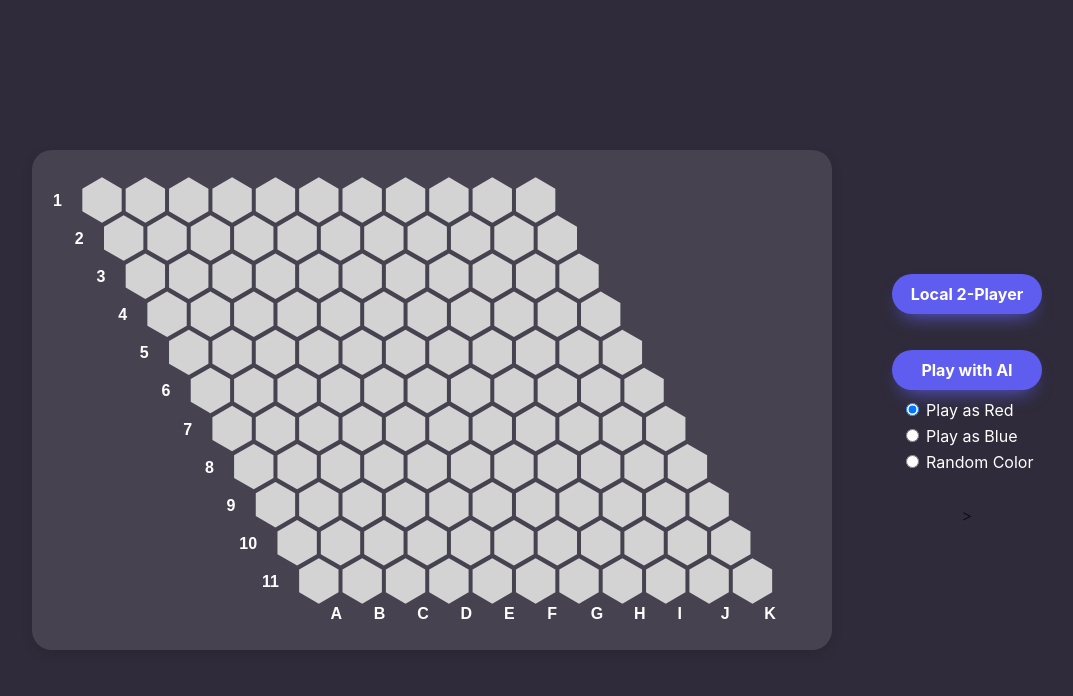
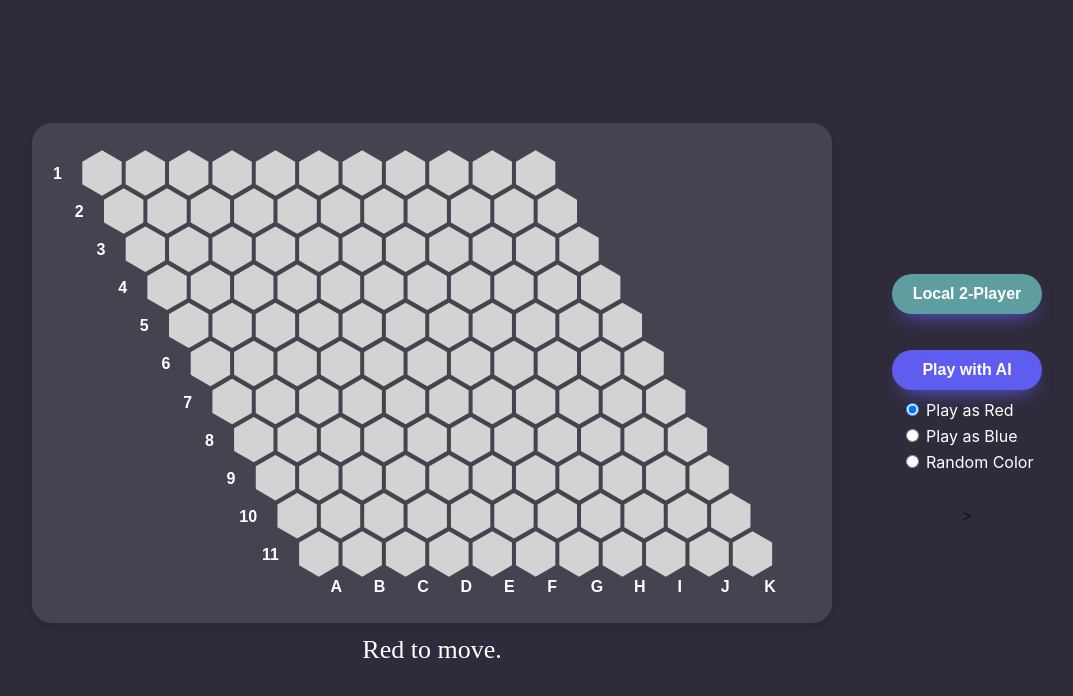
Before and after one commit to supernoob00/HexGame, a website built with Parcel: page src/index.html in a window 1280 px wide. Both pictures are taken after a click on the button "Local 2-Player". Shown: the whole page, without its empty margins (103-1176 px from the left). Built offline with nearby package versions, Linux system fonts and the light colour scheme.

Commit message:
Added current turn text

```diff
--- a/package.json
+++ b/package.json
@@ -2,13 +2,11 @@
   "name": "hex",
   "version": "1.0.0",
   "description": "",
-  "main": "index.js",
   "type": "module",
   "scripts": {
     "test": "jest",
     "build": "parcel build ./src/index.html --public-url ./",
     "start": "parcel ./src/index.html",
-    "prebuild-dev": "shx rm -rf dist/*",
     "build-dev": "parcel build ./src/index.html --no-optimize --public-url ./",
     "prebuild": "shx rm -rf dist/*",
     "push-gh-pages": "push-dir --dir=dist --branch=gh-pages --cleanup --verbose"
--- a/src/AIGameController.ts
+++ b/src/AIGameController.ts
@@ -6,6 +6,7 @@ import { GameEvaluator } from "./GameEvaluator";
 import { HexNode } from "./HexNode";
 
 export class AIGameController implements Controller {
+    // TODO: create openings table
     public static readonly RED_OPENINGS: HexNode[];
 
     private display: Display;
@@ -50,14 +51,8 @@ export class AIGameController implements Controller {
         } else {
             this.game.switchPlayer();
         }
-    }
 
-    aiFirstRedMove(): void {
-
-    }
-
-    aiFirstBlueMove(): void {
-        const possibleMoves = OPENING
+        this.display.drawGameInfo();
     }
 
     private aiRandomMove(): void {
@@ -79,6 +74,7 @@ export class AIGameController implements Controller {
         } else {
             this.game.switchPlayer();
         }
+        this.display.drawGameInfo();
     }
 
     private placeToken(x: number, y: number) {
--- a/src/Display.ts
+++ b/src/Display.ts
@@ -4,15 +4,10 @@ import { Token } from "./Token";
 import { Controller } from "./Controller";
 import { Game } from "./Game";
 import { HexNode } from "./HexNode";
+import { LocalGameController } from "./LocalGameController";
+import { AIGameController } from "./AIGameController";
 
 export class Display {
-    readonly CANVAS = document.getElementById("game-canvas") as HTMLCanvasElement;
-    readonly CTX = this.CANVAS.getContext("2d");
-    readonly CANVAS_HEIGHT = this.CANVAS.clientHeight;
-    readonly CANVAS_WIDTH = this.CANVAS.clientWidth;
-    readonly CANVAS_ORIGIN_X = this.CANVAS.offsetLeft + this.CANVAS.clientLeft;
-    readonly CANVAS_ORIGIN_Y = this.CANVAS.offsetTop + this.CANVAS.clientTop;
-
     static readonly CANVAS_HRZ_BORDER = 70;
     static readonly CANVAS_VERT_BORDER = 50;
 
@@ -33,6 +28,14 @@ export class Display {
     static readonly GRID_ORIGIN_X = this.CANVAS_HRZ_BORDER;
     static readonly GRID_ORIGIN_Y = this.CANVAS_VERT_BORDER;
 
+    readonly GAME_INFO = document.getElementById("game-info");
+    readonly CANVAS = document.getElementById("game-canvas") as HTMLCanvasElement;
+    readonly CTX = this.CANVAS.getContext("2d");
+    readonly CANVAS_HEIGHT = this.CANVAS.clientHeight;
+    readonly CANVAS_WIDTH = this.CANVAS.clientWidth;
+    readonly CANVAS_ORIGIN_X = this.CANVAS.offsetLeft + this.CANVAS.clientLeft;
+    readonly CANVAS_ORIGIN_Y = this.CANVAS.offsetTop + this.CANVAS.clientTop;
+
     readonly gap: number;
     readonly sideCount: number;
     readonly hexRadius: number;
@@ -48,6 +51,7 @@ export class Display {
     // view can access the game object to get information about it, but should not
     // modify it in any way
     readonly game: Game;
+    private controller: Controller;
 
     constructor(gap: number, game: Game) {
         this.gap = gap;
@@ -112,12 +116,21 @@ export class Display {
 
     }
 
+    private drawGameInfo(): void {
+        if (this.game.isGameOver()) {
+            this.GAME_INFO.textContent = (this.game.getWinner() === Token.RED ? "Red" : "Blue") + " won!";
+        } else {
+            this.GAME_INFO.textContent = (this.game.getCurrentPlayer() === Token.RED ? "Red" : "Blue") + " to move.";
+        }
+    }
+
     /**
      * Draws current game state to canvas.
      */
     draw(): void {
         this.drawHexagons();
         this.drawText();
+        this.drawGameInfo();
     }
 
     /**
@@ -227,6 +240,8 @@ export class Display {
     }
 
     addInputHandling(controller: Controller): void {
+        this.controller = controller;
+
         // add click events to tiles
         this.CANVAS.addEventListener("click", (event) => {
             if (!this.inputActive) {
@@ -242,6 +257,7 @@ export class Display {
                             && this.game.getToken(i, j) === Token.EMPTY) {
                         this.activeHoverNode = null;
                         controller.applyMove(i, j);
+                        this.drawGameInfo();
                         return;
                     }
                 }
--- a/src/LocalGameController.ts
+++ b/src/LocalGameController.ts
@@ -24,6 +24,7 @@ export class LocalGameController implements Controller {
         } else {
             this.game.switchPlayer();
         }
+        this.display.drawGameInfo();
     }
 
     makeWinner(currentPlayer: Token.RED | Token.BLUE): void {
--- a/src/Main.ts
+++ b/src/Main.ts
@@ -11,6 +11,7 @@ function startTwoPlayerGame() {
     display.CANVAS.replaceWith(display.CANVAS.cloneNode(true));
     game = new Game(11);
     display = new Display(4, game);
+
     display.draw();
     display.addInputHandling(new LocalGameController(display));
 }
@@ -44,11 +45,19 @@ function startAIGame() {
 
 // event handler for new game button
 const newGameButton = document.getElementById("new-game-button");
-newGameButton.onclick = startTwoPlayerGame;
+newGameButton.onclick = () => {
+    newGameButton.classList.add("button-highlight");
+    newGameAIButton.classList.remove("button-highlight");
+    startTwoPlayerGame();
+};
 
 // event handler for new game with AI button
 const newGameAIButton = document.getElementById("new-game-ai-button");
-newGameAIButton.onclick = startAIGame;
+newGameAIButton.onclick = () => {
+    newGameAIButton.classList.add("button-highlight");
+    newGameButton.classList.remove("button-highlight");
+    startAIGame();
+}
 
 // start game
 startTwoPlayerGame();
--- a/src/index.html
+++ b/src/index.html
@@ -5,15 +5,18 @@
     <meta name="viewport" content="width=device-width, initial-scale=1.0">
     <title>Document</title>
     <script var exports={};></script>
-    <script type="module" src="../out/Main.js" defer></script>
+    <script type="module" src="./Main.ts" defer></script>
     <link rel="stylesheet" href="./style.css">
 </head>
 <body>
     <div class="game">
-        <canvas id="game-canvas" width="800" height="500"></canvas>
+        <div class="game-area">
+            <canvas id="game-canvas" width="800" height="500"></canvas>
+            <div id="game-info"></div>
+        </div>
 
         <div class="start-game-buttons">
-            <button id = "new-game-button">Local 2-Player</button>
+            <button id = "new-game-button" class="button-highlight">Local 2-Player</button>
             <div class="start-ai-game-buttons">
                 <button id = "new-game-ai-button">Play with AI</button>
                 <div class="ai-game-options">
--- a/src/style.css
+++ b/src/style.css
@@ -6,6 +6,7 @@ html, body {
 
 body {
   display: flex;
+  flex-direction: column;
   justify-content: center;
 }
 
@@ -15,6 +16,18 @@ body {
   gap: 60px;
   align-items: center;
   margin: 0 auto;
+}
+
+.game-area {
+  display: flex;
+  flex-direction: column;
+  align-items: center;
+}
+
+#game-info {
+  font-size: 26px;
+  color: white;
+  margin: 12px;
 }
 
 #game-canvas {
@@ -45,19 +58,17 @@ button {
   box-sizing: border-box;
   color: #FFFFFF;
   cursor: pointer;
-  font-family: Inter,Helvetica,"Apple Color Emoji","Segoe UI Emoji",NotoColorEmoji,"Noto Color Emoji","Segoe UI Symbol","Android Emoji",EmojiSymbols,-apple-system,system-ui,"Segoe UI",Roboto,"Helvetica Neue","Noto Sans",sans-serif;
   font-size: 16px;
   font-weight: 700;
   line-height: 24px;
-  opacity: 1;
   outline: 0 solid transparent;
   padding: 8px 18px;
-  user-select: none;
-  -webkit-user-select: none;
-  touch-action: manipulation;
   min-width: 150px;
-  word-break: break-word;
   border: 0;
+}
+
+.button-highlight {
+  background: cadetblue;
 }
 
 .ai-game-options {
```
Also changed, not shown: dist/index.html, src/hourglass-svgrepo-com.png (deleted), 8 other files. Lines whose indentation alone changed are shown as unchanged.
